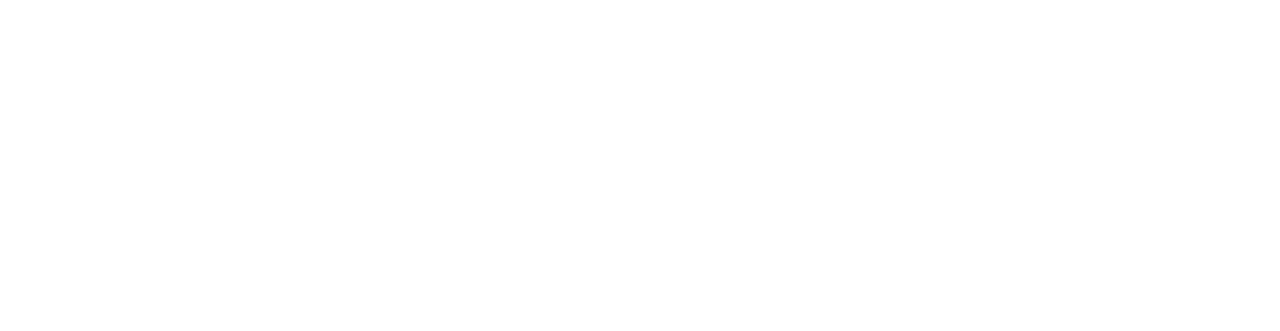
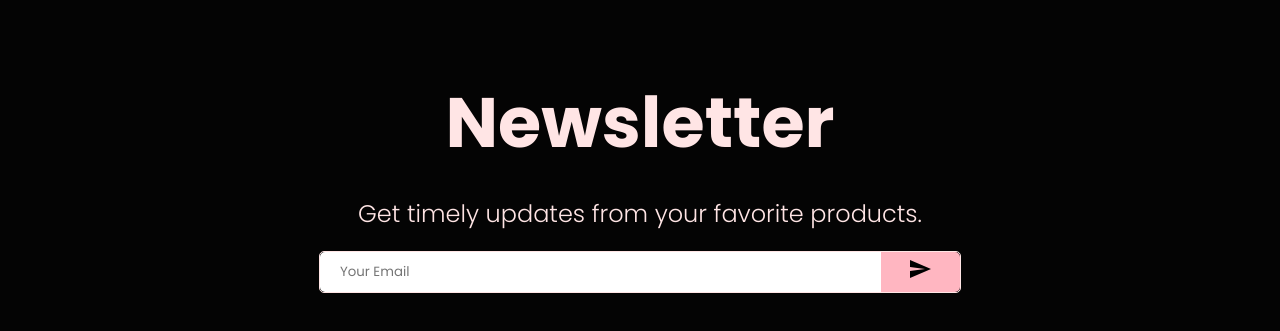
Before and after one commit to JoramGranger/fdcl-store-front, a React (Create React App) app: page / in a window 1280 px wide. Shown: the part 2323-2654 px from the top of the page. Before the commit the page ends 2264 px from the top, so only its background shows below. Built offline with nearby package versions, Linux system fonts and the light colour scheme.

Commit message:
newsletter

```diff
--- /dev/null
+++ b/src/components/Newsletter.jsx
@@ -0,0 +1,67 @@
+import React from 'react'
+import styled from 'styled-components';
+import { Send } from '@mui/icons-material';
+
+const Container = styled.div`
+    height: 60vh;
+    background-color: #040404;
+    display: flex;
+    align-items: center;
+    justify-content: center;
+    flex-direction: column;
+`;
+
+const Title = styled.h1`
+    font-size: 70px;
+    margin-bottom: 20px;
+    color: #ffe5e5;
+`;
+
+const Description = styled.div`
+    font-size: 24px;
+    font-weight: 300;
+    margin-bottom: 20px;
+    color: #ffe5e5;
+`;
+
+const InputContainer = styled.div`
+    width: 50%;
+    height: 40px;
+    /* background-color: #ffe5e5; */
+    display: flex;
+    justify-content: space-between;
+    border: 1px solid #ffe5e5;
+    border-radius: 5px;
+`;
+
+const Input = styled.input`
+    border: none;
+    flex: 8;
+    padding-left: 20px;
+    border-radius: 5px 0 0 5px;
+`;
+
+const Button = styled.button`
+    flex: 1;
+    border: none;
+    background-color: lightpink;
+    border-radius: 0 5px 5px 0;
+`;
+
+
+const Newsletter = () => {
+  return (
+    <Container>
+        <Title>Newsletter</Title>
+        <Description>Get timely updates from your favorite products.</Description>
+        <InputContainer>
+            <Input placeholder='Your Email'/>
+            <Button>
+                <Send />
+            </Button>
+        </InputContainer>
+    </Container>
+  )
+}
+
+export default Newsletter
--- a/src/pages/Home.jsx
+++ b/src/pages/Home.jsx
@@ -4,6 +4,7 @@
 import Slider from '../components/Slider'
 import Categories from '../components/Categories'
 import Products from '../components/Products'
+import Newsletter from '../components/Newsletter'
 
 const Home = () => {
   return (
@@ -13,6 +14,7 @@
         <Slider />
         <Categories />
         <Products />
+        <Newsletter />
     </div>
   )
 }
```
